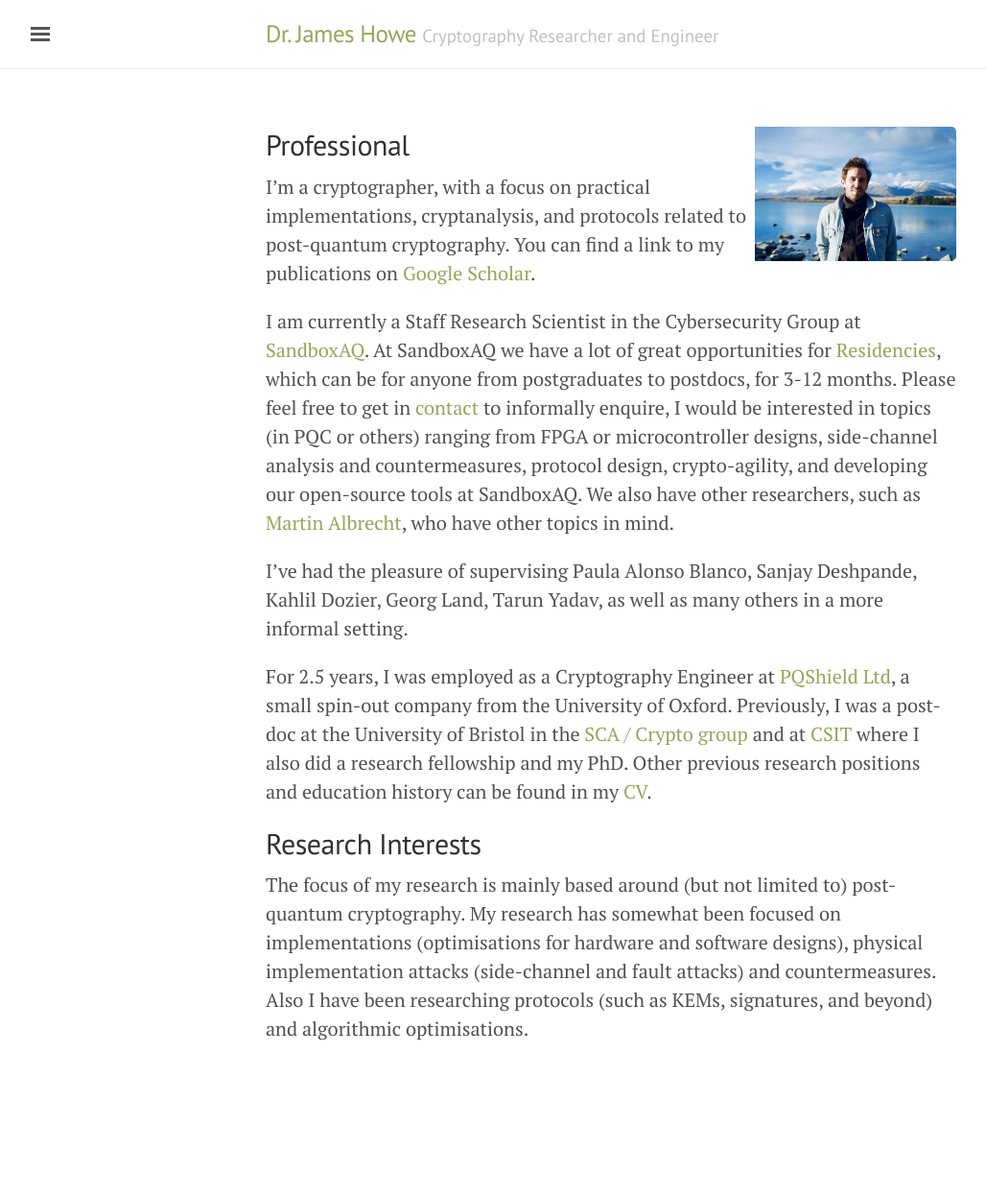
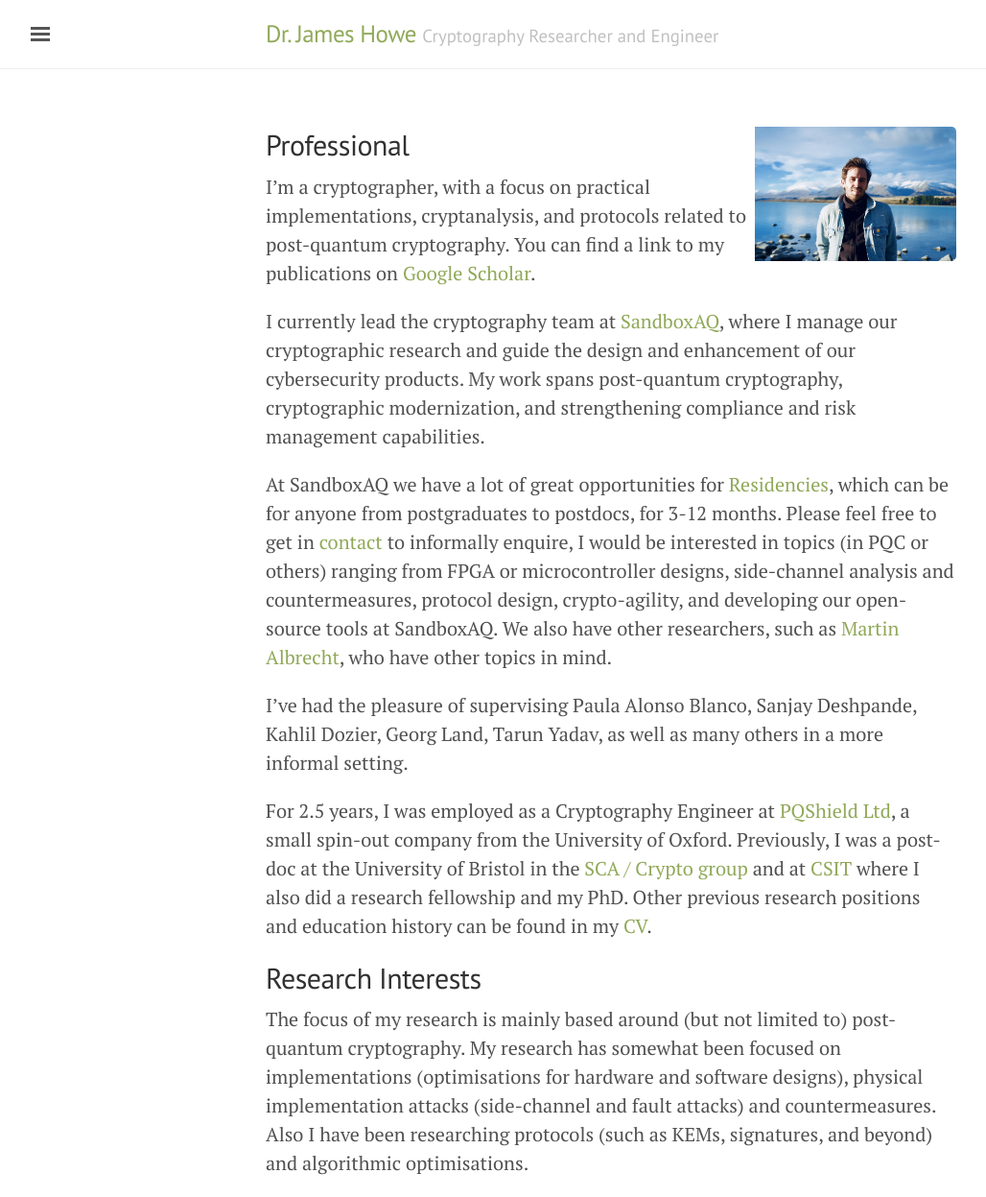
Before and after one commit to jameshoweee/jameshoweee.github.io, a Jekyll site: the page built from index.md, in a window 1280 px wide. Shown: the whole page at 96% size, without its empty margins (3-1031 px from the left). Built offline with Jekyll 4.4.1, drawn with Linux system fonts in a browser that asks for light colours; before the commit the page ends 1107 px from its top, so only the background shows below that.

Commit message:
Update index.md

```diff
--- a/index.md
+++ b/index.md
@@ -10,7 +10,9 @@
 I'm a cryptographer, with a focus on practical implementations, cryptanalysis, and protocols related to post-quantum cryptography.
 You can find a link to my publications on [Google Scholar](https://scholar.google.co.uk/citations?user=LItUNn4AAAAJ&hl=en).
 
-I am currently a Staff Research Scientist in the Cybersecurity Group at [SandboxAQ](https://www.sandboxaq.com/). At SandboxAQ we have a lot of great opportunities for [Residencies](https://www.sandboxaq.com/company/residencies), which can be for anyone from postgraduates to postdocs, for 3-12 months. Please feel free to get in [contact](https://jameshowe.eu/contact/) to informally enquire, I would be interested in topics (in PQC or others) ranging from FPGA or microcontroller designs, side-channel analysis and countermeasures, protocol design, crypto-agility, and developing our open-source tools at SandboxAQ. We also have other researchers, such as [Martin Albrecht](https://martinralbrecht.wordpress.com/2023/04/25/sandboxaq-internships/), who have other topics in mind.
+I currently lead the cryptography team at [SandboxAQ](https://www.sandboxaq.com/), where I manage our cryptographic research and guide the design and enhancement of our cybersecurity products. My work spans post-quantum cryptography, cryptographic modernization, and strengthening compliance and risk management capabilities.
+
+At SandboxAQ we have a lot of great opportunities for [Residencies](https://www.sandboxaq.com/company/residencies), which can be for anyone from postgraduates to postdocs, for 3-12 months. Please feel free to get in [contact](https://jameshowe.eu/contact/) to informally enquire, I would be interested in topics (in PQC or others) ranging from FPGA or microcontroller designs, side-channel analysis and countermeasures, protocol design, crypto-agility, and developing our open-source tools at SandboxAQ. We also have other researchers, such as [Martin Albrecht](https://martinralbrecht.wordpress.com/2023/04/25/sandboxaq-internships/), who have other topics in mind.
 
 I've had the pleasure of supervising Paula Alonso Blanco, Sanjay Deshpande, Kahlil Dozier, Georg Land, Tarun Yadav, as well as many others in a more informal setting.
 
```
